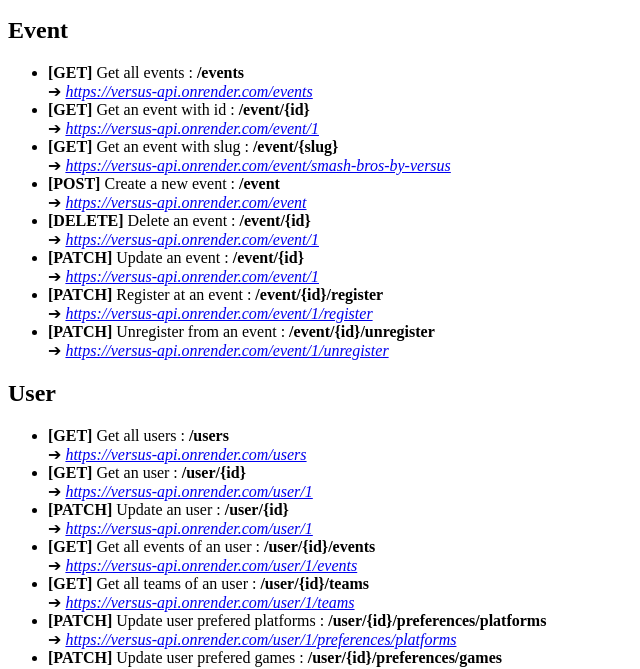
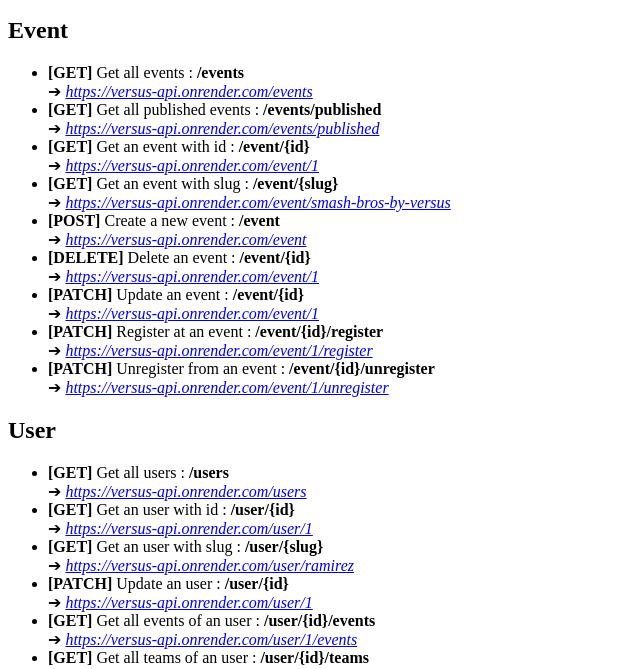
Before and after one commit to rami-rostom/versus-api, a website: page index.html in a window 1280 px wide. Shown: the part 101-770 px from the top of the page, without its empty margins (0-640 px from the left). Drawn offline with Linux system fonts and the light colour scheme.

Commit message:
:memo: docs: edit endpoints doc

```diff
--- a/index.html
+++ b/index.html
@@ -13,6 +13,9 @@
   <ul>
     <li>
       <b>[GET]</b> Get all events : <b>/events</b> <br> ➔ <em><a href="https://versus-api.onrender.com/events" target="_blank">https://versus-api.onrender.com/events</a></em>
+    </li>
+    <li>
+      <b>[GET]</b> Get all published events : <b>/events/published</b> <br> ➔ <em><a href="https://versus-api.onrender.com/events/published" target="_blank">https://versus-api.onrender.com/events/published</a></em>
     </li>
     <li>
       <b>[GET]</b> Get an event with id : <b>/event/{id}</b> <br> ➔ <em><a href="https://versus-api.onrender.com/event/1" target="_blank">https://versus-api.onrender.com/event/1</a></em>
@@ -43,7 +46,10 @@
       <b>[GET]</b> Get all users : <b>/users</b> <br> ➔ <em><a href="https://versus-api.onrender.com/users" target="_blank">https://versus-api.onrender.com/users</a></em>
     </li>
     <li>
-      <b>[GET]</b> Get an user : <b>/user/{id}</b> <br> ➔ <em><a href="https://versus-api.onrender.com/user/1" target="_blank">https://versus-api.onrender.com/user/1</a></em>
+      <b>[GET]</b> Get an user with id : <b>/user/{id}</b> <br> ➔ <em><a href="https://versus-api.onrender.com/user/1" target="_blank">https://versus-api.onrender.com/user/1</a></em>
+    </li>
+    <li>
+      <b>[GET]</b> Get an user with slug : <b>/user/{slug}</b> <br> ➔ <em><a href="https://versus-api.onrender.com/user/ramirez" target="_blank">https://versus-api.onrender.com/user/ramirez</a></em>
     </li>
     <li>
       <b>[PATCH]</b> Update an user : <b>/user/{id}</b> <br> ➔ <em><a href="https://versus-api.onrender.com/user/1" target="_blank">https://versus-api.onrender.com/user/1</a></em>
```
